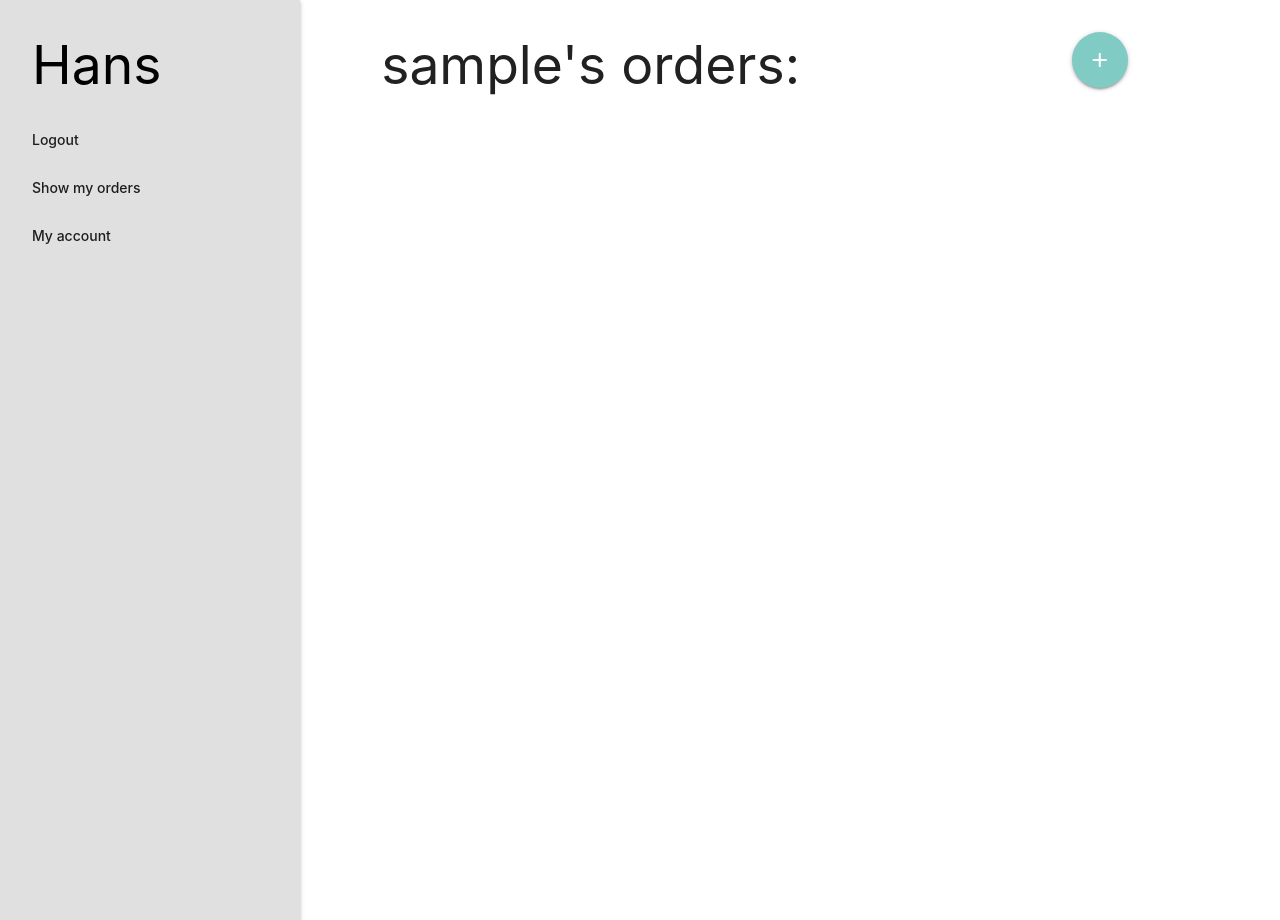
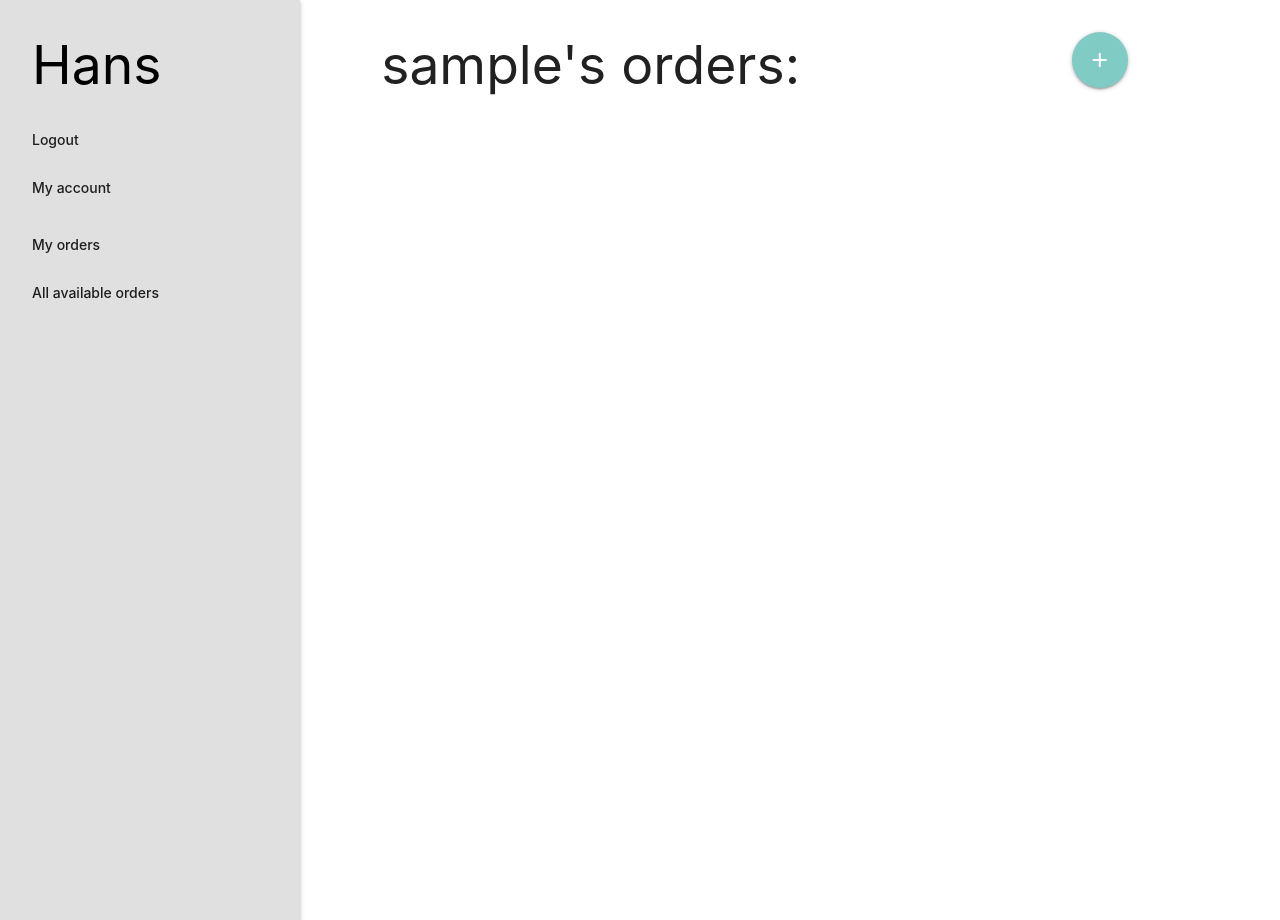
Before and after one commit to ngiersz/django-app, a Django app: page /orders/ in a window 1280 px wide. Run offline with Django 3.2, Linux system fonts and the light colour scheme; the visitor is signed in with stand-in values (Sample User, id 1); data that the repository does not hold is empty; some libraries are stand-ins or nearby versions.

Commit message:
Add tab with all waiting orders, showing order details is available

```diff
--- a/hansweb/templates/hansweb/base.html
+++ b/hansweb/templates/hansweb/base.html
@@ -21,8 +21,10 @@
             <h2 style="padding-left:32px"><a href="{% url 'home' %}" style="color:black">Hans</a> </h2>
                 {% if user.is_authenticated %}
                     <li><a href="{% url 'logout' %}">Logout</a></li>
-                    <li><a href="{% url 'orders' %}">Show my orders</a></li>
                     <li><a href="{% url 'account' %}">My account</a></li>
+                    <div class="divider"></div>
+                    <li><a href="{% url 'orders' %}">My orders</a></li>
+                    <li><a href="{% url 'orders_all' %}">All available orders</a></li>
                 {% else %}
                     <li><a href="{% url 'signup' %}">Sign up</a></li>
                     <li><a href="{% url 'login' %}">Login</a></li>
--- a/hansweb/templates/hansweb/order_details.html
+++ b/hansweb/templates/hansweb/order_details.html
@@ -6,11 +6,13 @@
         <div class="col s11 center">
             <h3>{{ order.title }}</h3>
         </div>
+        {% if order.client == user %}
         <div class="col s1" style="padding-top:16px">
             <a href="{% url 'order_delete' pk=order.pk %}">
                         <i class="material-icons medium">delete_forever</i>
                     </a>
         </div>
+        {% endif %}
     </row>
     <table>
         <tr>
--- a/hansweb/urls.py
+++ b/hansweb/urls.py
@@ -6,6 +6,7 @@ urlpatterns = [
     path('', TemplateView.as_view(template_name='hansweb/home.html'), name='home'),
     path('signup/', views.signup, name='signup'),
     path('account/', views.account, name='account'),
+    path('orders_all/', views.orders_all_waiting, name='orders_all'),
     path('orders/', views.orders, name='orders'),
     path('orders/<int:pk>/', views.order_delete, name='order_delete'),
     path('order/<int:pk>/', views.order_details, name='order_details'),
--- a/hansweb/views.py
+++ b/hansweb/views.py
@@ -74,3 +74,8 @@ def order_add(request):
         form = OrderForm()
         dimensions = Order.DimensionType.labels
     return render(request, 'hansweb/order_new.html', {'form': form, 'dimensions': dimensions})
+
+
+def orders_all_waiting(request):
+    orders = Order.objects.filter(status=Order.StatusType.waiting)
+    return render(request, 'hansweb/orders_all.html', {'orders': orders})
```
Also changed, not shown: hansweb/templates/hansweb/orders_all.html (added, +38 -0 lines).
